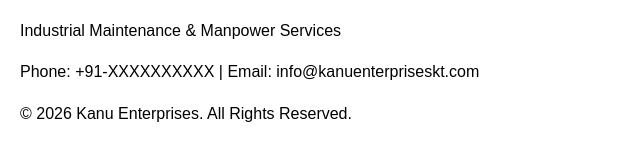
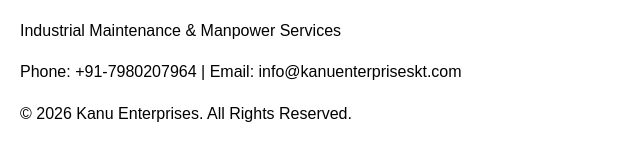
Before and after one commit to kanuenterpriseskt/kanu-enterprises-website, a plain HTML site: page clients.html in a window 1280 px wide. Shown: the part 557-718 px from the top of the page, 0-640 px from the left. Drawn offline with Linux system fonts and the light colour scheme.

Commit message:
Update clients.html

```diff
--- a/clients.html
+++ b/clients.html
@@ -40,16 +40,14 @@ competence and strong safety practices.
 Client names and project details will be updated as per work execution
 and mutual understanding.
 </p>
-
-</body>
-</html>
-
 <footer>
   <p><strong>Kanu Enterprises</strong></p>
   <p>Industrial Maintenance & Manpower Services</p>
   <p>
-    Phone: +91-XXXXXXXXXX |
+    Phone: +91-7980207964 |
     Email: info@kanuenterpriseskt.com
   </p>
   <p>&copy; 2026 Kanu Enterprises. All Rights Reserved.</p>
 </footer>
+</body>
+</html>
```
